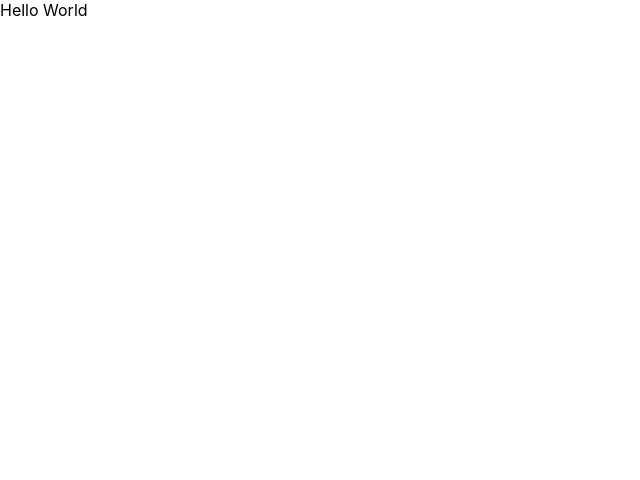
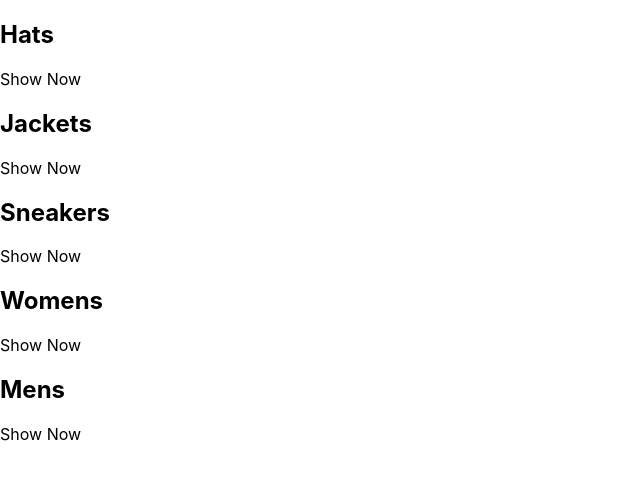
Before and after one commit to Tarun-Mittal-cell/React-Commerce-Genesis, a React (Create React App) app: page / in a window 1280 px wide. Shown: the top 480 px of the page, without its empty margins (0-640 px from the left). Built offline with nearby package versions, Linux system fonts and the light colour scheme.

Commit message:
added basic container structure

```diff
--- a/src/App.js
+++ b/src/App.js
@@ -1,5 +1,43 @@
 const App = () => {
-  return <div> Hello World </div>;
+  return (
+     <div className="categories-container">
+      <div className="category-container">
+        {/* <img /> */}
+        <div className="category-body-container">
+          <h2>Hats</h2>
+          <p>Show Now</p>
+        </div>
+      </div>
+      <div className="category-container">
+        {/* <img /> */}
+        <div className="category-body-container">
+          <h2>Jackets</h2>
+          <p>Show Now</p>
+        </div>
+      </div>
+      <div className="category-container">
+        {/* <img /> */}
+        <div className="category-body-container">
+          <h2>Sneakers</h2>
+          <p>Show Now</p>
+        </div>
+      </div>
+      <div className="category-container">
+        {/* <img /> */}
+        <div className="category-body-container">
+          <h2>Womens</h2>
+          <p>Show Now</p>
+        </div>
+      </div>
+      <div className="category-container">
+        {/* <img /> */}
+        <div className="category-body-container">
+          <h2>Mens</h2>
+          <p>Show Now</p>
+        </div>
+      </div>
+     </div>
+  );
 };
 
 export default App;
```
